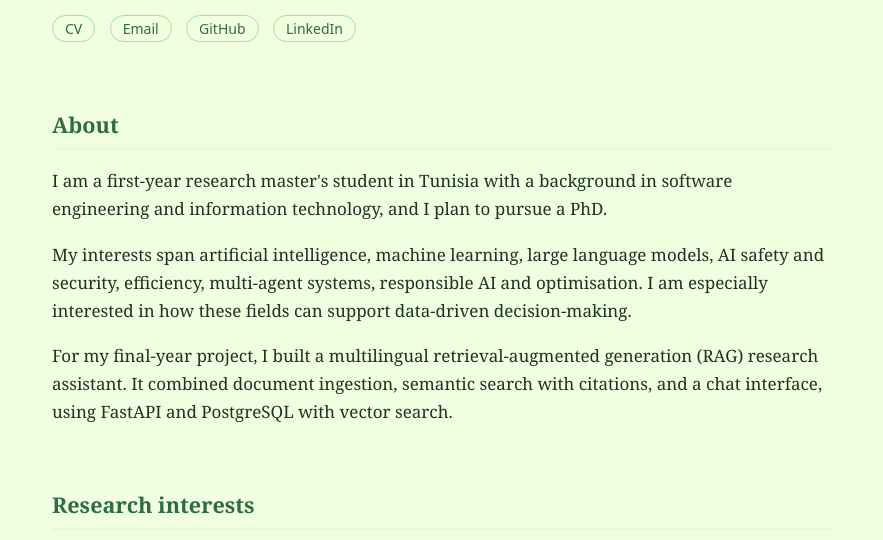
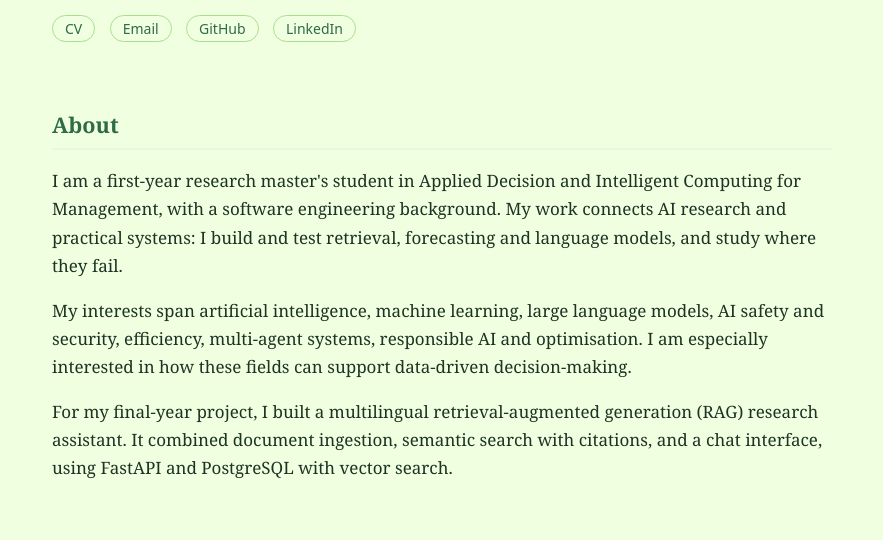
Before and after one commit to souha24-ctrl/souha24-ctrl.github.io, a plain HTML site: page index.html in a window 1280 px wide. Shown: the part 231-771 px from the top of the page, without its empty margins (198-1081 px from the left). Drawn offline with Linux system fonts and the light colour scheme.

Commit message:
Update About section with detailed background

```diff
--- a/index.html
+++ b/index.html
@@ -39,7 +39,7 @@
 
 <section id="about">
   <h2>About</h2>
-  <p>I am a first-year research master's student in Tunisia with a background in software engineering and information technology, and I plan to pursue a PhD.</p>
+  <p>I am a first-year research master's student in Applied Decision and Intelligent Computing for Management, with a software engineering background. My work connects AI research and practical systems: I build and test retrieval, forecasting and language models, and study where they fail.</p>
   <p>My interests span artificial intelligence, machine learning, large language models, AI safety and security, efficiency, multi-agent systems, responsible AI and optimisation. I am especially interested in how these fields can support data-driven decision-making.</p>
   <p>For my final-year project, I built a multilingual retrieval-augmented generation (RAG) research assistant. It combined document ingestion, semantic search with citations, and a chat interface, using FastAPI and PostgreSQL with vector search.</p>
 </section>
```
